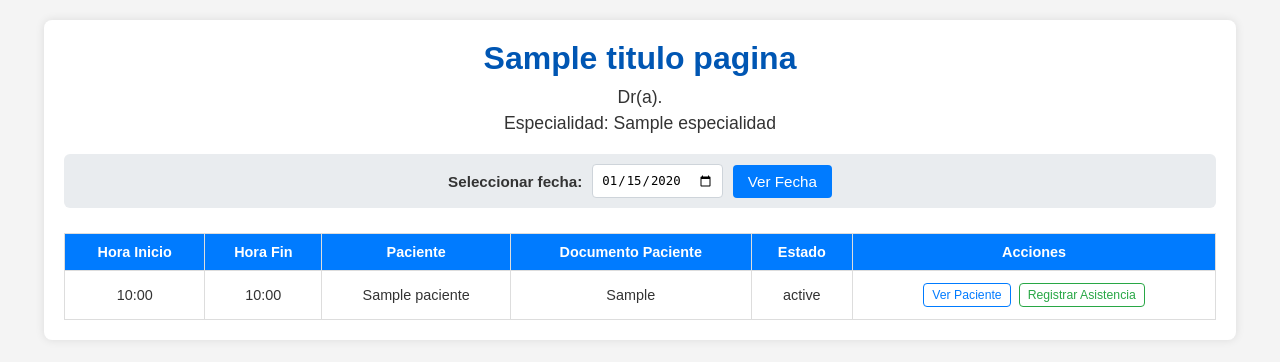
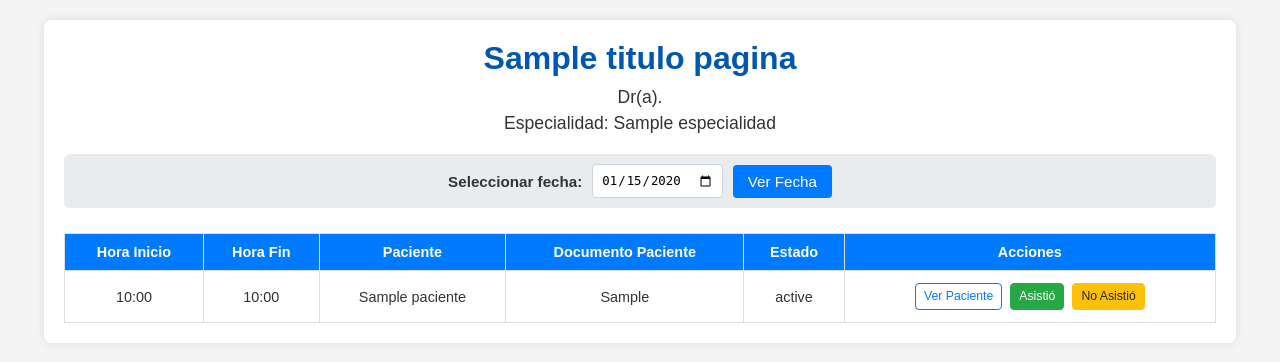
Before and after one commit to kevinagredojara/Sistema-Agendamiento-Citas, a Django app: template agendamiento/templates/agendamiento/agenda_profesional.html in a window 1280 px wide. Shown: the part 46-408 px from the top of the page. Run offline with Django 5.2, Linux system fonts and the light colour scheme; the template is opened without the code that fills it: most values are stand-ins (such as "Sample title", 1, 10 or a date in 2020).

Commit message:
Completa HU-MED-005: Profesional puede consultar datos y confirmar asistencia de paciente

```diff
--- a/agendamiento/templates/agendamiento/agenda_profesional.html
+++ b/agendamiento/templates/agendamiento/agenda_profesional.html
@@ -74,28 +74,35 @@
         tr:nth-child(even) { background-color: #f2f2f2; }
         .no-citas { text-align: center; color: #777; margin-top: 30px; font-size: 1.1em; }
 
-        .action-link {
+        .action-link, .action-button-inline { /* Unificando un poco el estilo base */
             display: inline-block;
             padding: 4px 8px;
             margin: 2px;
             font-size: 0.85em;
             text-decoration: none;
-            border: 1px solid #007bff;
-            color: #007bff;
+            border: 1px solid transparent;
+            color: white;
             border-radius: 4px;
+            cursor: pointer;
+            text-align: center;
+            vertical-align: middle;
+            line-height: 1.4;
+        }
+        .action-link { /* Para enlaces que parecen botones */
+             border-color: #007bff;
+             color: #007bff;
         }
         .action-link:hover {
             background-color: #007bff;
             color: white;
         }
-        .action-link-assist {
-             border-color: #28a745;
-             color: #28a745;
-        }
-        .action-link-assist:hover {
-            background-color: #28a745;
-            color: white;
-        }
+
+        /* Estilos para botones de Asistencia */
+        .action-button-realizada { background-color: #28a745; border-color: #28a745; } /* Verde */
+        .action-button-realizada:hover { background-color: #218838; border-color: #1e7e34;}
+        .action-button-no-asistio { background-color: #ffc107; border-color: #ffc107; color: #212529;} /* Amarillo */
+        .action-button-no-asistio:hover { background-color: #e0a800; border-color: #d39e00;}
+
 
         .button-primary { color: #fff; background-color: #007bff; border-color: #007bff; }
         .button-primary:hover { background-color: #0056b3; border-color: #0056b3;}
@@ -167,10 +174,20 @@
                             <td>{{ cita.paciente.numero_documento }}</td>
                             <td>{{ cita.get_estado_cita_display }}</td>
                             <td>
-                                {# CAMBIO EN EL ENLACE "Ver Paciente" PARA PASAR LA FECHA DE LA AGENDA ACTUAL 👇 #}
                                 <a href="{% url 'agendamiento:ver_detalles_paciente_cita' cita_id=cita.id %}?fecha_agenda_original={{ fecha_agenda|date:'Y-m-d' }}" class="action-link">Ver Paciente</a>
+
+                                {# CAMBIO: Botones para Registrar Asistencia 👇 #}
                                 {% if cita.estado_cita == 'Programada' %}
-                                    <a href="#" class="action-link action-link-assist">Registrar Asistencia</a> {# Placeholder #}
+                                    <form action="{% url 'agendamiento:registrar_asistencia_cita' cita_id=cita.id %}" method="post" style="display: inline;">
+                                        {% csrf_token %}
+                                        <input type="hidden" name="nuevo_estado" value="Realizada">
+                                        <button type="submit" class="action-button-inline action-button-realizada">Asistió</button>
+                                    </form>
+                                    <form action="{% url 'agendamiento:registrar_asistencia_cita' cita_id=cita.id %}" method="post" style="display: inline;">
+                                        {% csrf_token %}
+                                        <input type="hidden" name="nuevo_estado" value="No_Asistio">
+                                        <button type="submit" class="action-button-inline action-button-no-asistio">No Asistió</button>
+                                    </form>
                                 {% endif %}
                             </td>
                         </tr>
--- a/agendamiento/urls.py
+++ b/agendamiento/urls.py
@@ -47,7 +47,8 @@ urlpatterns = [
     path('cita/<int:cita_id>/cancelar/ejecutar/', views_asesor.ejecutar_cancelacion_cita, name='ejecutar_cancelacion_cita'),
 
     path('profesional/agenda/', views_profesional.ver_agenda_profesional, name='ver_agenda_profesional'),
+    path('profesional/cita/<int:cita_id>/detalles-paciente/', views_profesional.ver_detalles_paciente_cita, name='ver_detalles_paciente_cita'),
 
-    # NUEVA URL PARA VER DETALLES DEL PACIENTE DE UNA CITA (HU-MED-005) 👇
-    path('profesional/cita/<int:cita_id>/detalles-paciente/', views_profesional.ver_detalles_paciente_cita, name='ver_detalles_paciente_cita'),
+    # NUEVA URL PARA REGISTRAR ASISTENCIA (HU-MED-004) 👇
+    path('profesional/cita/<int:cita_id>/registrar-asistencia/', views_profesional.registrar_asistencia_cita, name='registrar_asistencia_cita'),
 ]
```
Also changed, not shown: agendamiento/views_profesional.py (+57 -19 lines).
